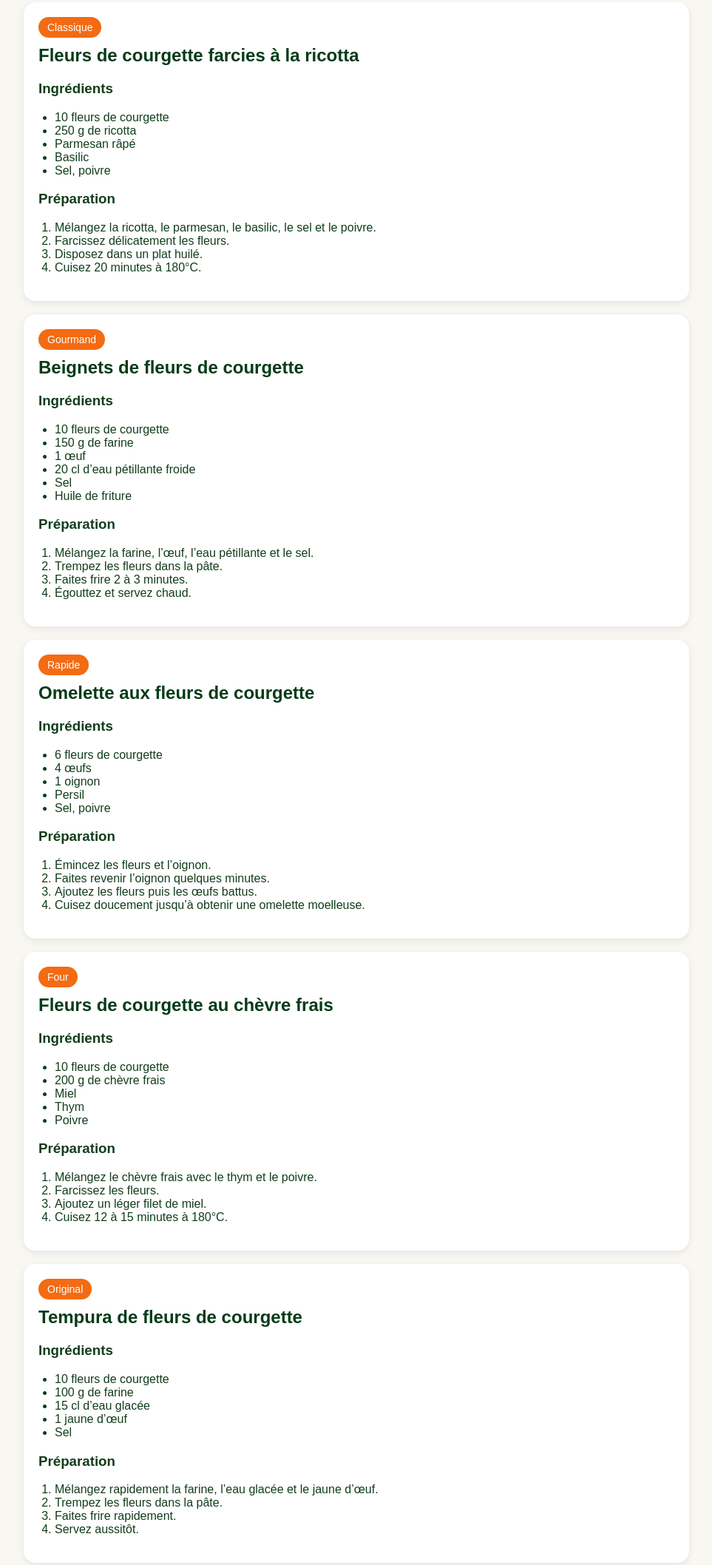
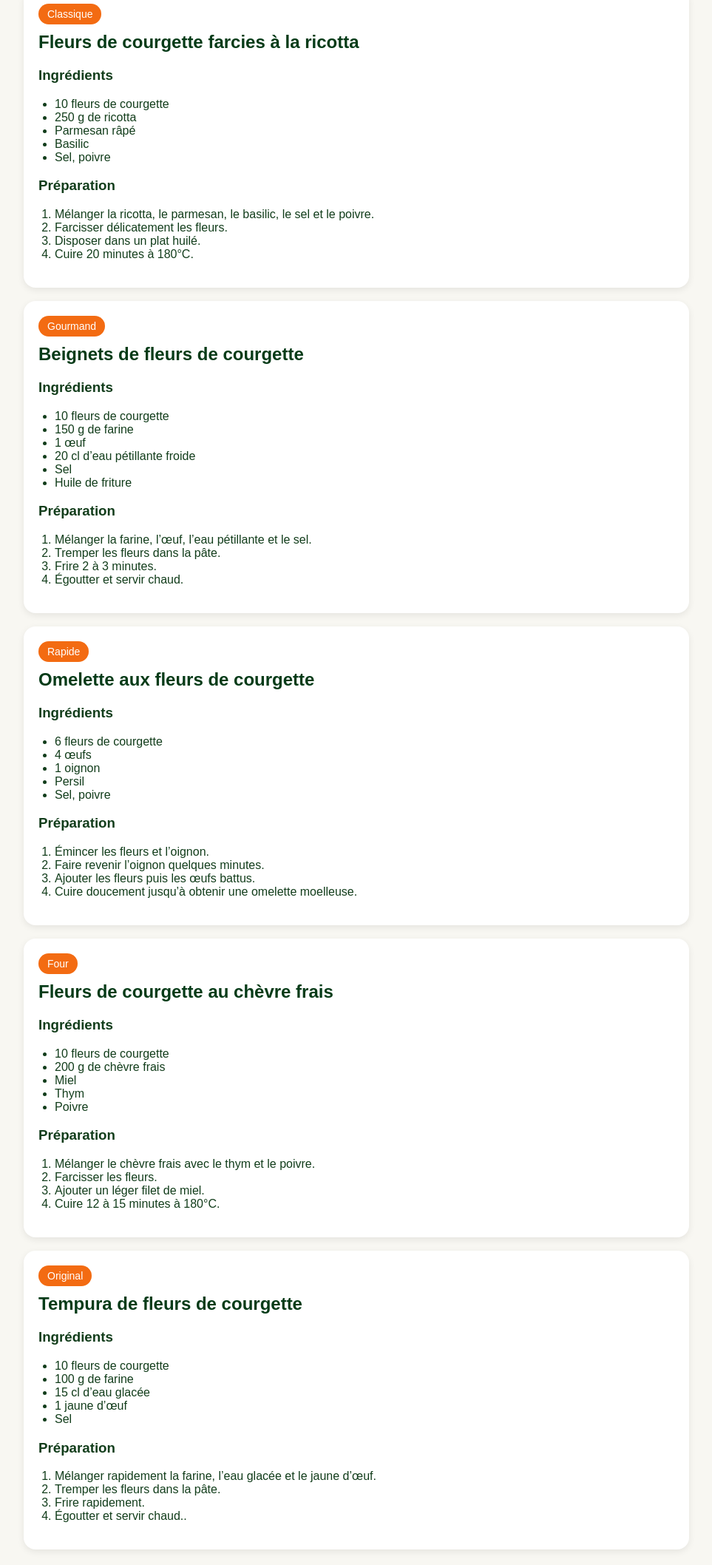
Before and after one commit to JeanEdouardPld/recettes-fleurs-courgette, a plain HTML site: page index.html in a window 1280 px wide. Shown: the part 339-2455 px from the top of the page at 74% size, without its empty margins (158-1121 px from the left). Drawn offline with Linux system fonts and the light colour scheme.

Commit message:
Update index.html

```diff
--- a/index.html
+++ b/index.html
@@ -1,4 +1,3 @@
-Voici un fichier HTML complet à copier dans index.html :
 
 <!DOCTYPE html>
 <html lang="fr">
@@ -90,10 +89,10 @@ Voici un fichier HTML complet à copier dans index.html :
     </ul>
     <h3>Préparation</h3>
     <ol>
-      <li>Mélangez la ricotta, le parmesan, le basilic, le sel et le poivre.</li>
-      <li>Farcissez délicatement les fleurs.</li>
-      <li>Disposez dans un plat huilé.</li>
-      <li>Cuisez 20 minutes à 180°C.</li>
+      <li>Mélanger la ricotta, le parmesan, le basilic, le sel et le poivre.</li>
+      <li>Farcisser délicatement les fleurs.</li>
+      <li>Disposer dans un plat huilé.</li>
+      <li>Cuire 20 minutes à 180°C.</li>
     </ol>
   </section>
   <section class="recette">
@@ -110,10 +109,10 @@ Voici un fichier HTML complet à copier dans index.html :
     </ul>
     <h3>Préparation</h3>
     <ol>
-      <li>Mélangez la farine, l’œuf, l’eau pétillante et le sel.</li>
-      <li>Trempez les fleurs dans la pâte.</li>
-      <li>Faites frire 2 à 3 minutes.</li>
-      <li>Égouttez et servez chaud.</li>
+      <li>Mélanger la farine, l’œuf, l’eau pétillante et le sel.</li>
+      <li>Tremper les fleurs dans la pâte.</li>
+      <li>Frire 2 à 3 minutes.</li>
+      <li>Égoutter et servir chaud.</li>
     </ol>
   </section>
   <section class="recette">
@@ -129,10 +128,10 @@ Voici un fichier HTML complet à copier dans index.html :
     </ul>
     <h3>Préparation</h3>
     <ol>
-      <li>Émincez les fleurs et l’oignon.</li>
-      <li>Faites revenir l’oignon quelques minutes.</li>
-      <li>Ajoutez les fleurs puis les œufs battus.</li>
-      <li>Cuisez doucement jusqu’à obtenir une omelette moelleuse.</li>
+      <li>Émincer les fleurs et l’oignon.</li>
+      <li>Faire revenir l’oignon quelques minutes.</li>
+      <li>Ajouter les fleurs puis les œufs battus.</li>
+      <li>Cuire doucement jusqu’à obtenir une omelette moelleuse.</li>
     </ol>
   </section>
   <section class="recette">
@@ -148,10 +147,10 @@ Voici un fichier HTML complet à copier dans index.html :
     </ul>
     <h3>Préparation</h3>
     <ol>
-      <li>Mélangez le chèvre frais avec le thym et le poivre.</li>
-      <li>Farcissez les fleurs.</li>
-      <li>Ajoutez un léger filet de miel.</li>
-      <li>Cuisez 12 à 15 minutes à 180°C.</li>
+      <li>Mélanger le chèvre frais avec le thym et le poivre.</li>
+      <li>Farcisser les fleurs.</li>
+      <li>Ajouter un léger filet de miel.</li>
+      <li>Cuire 12 à 15 minutes à 180°C.</li>
     </ol>
   </section>
   <section class="recette">
@@ -167,10 +166,10 @@ Voici un fichier HTML complet à copier dans index.html :
     </ul>
     <h3>Préparation</h3>
     <ol>
-      <li>Mélangez rapidement la farine, l’eau glacée et le jaune d’œuf.</li>
-      <li>Trempez les fleurs dans la pâte.</li>
-      <li>Faites frire rapidement.</li>
-      <li>Servez aussitôt.</li>
+      <li>Mélanger rapidement la farine, l’eau glacée et le jaune d’œuf.</li>
+      <li>Tremper les fleurs dans la pâte.</li>
+      <li>Frire rapidement.</li>
+      <li>Égoutter et servir chaud..</li>
     </ol>
   </section>
 </main>
```
